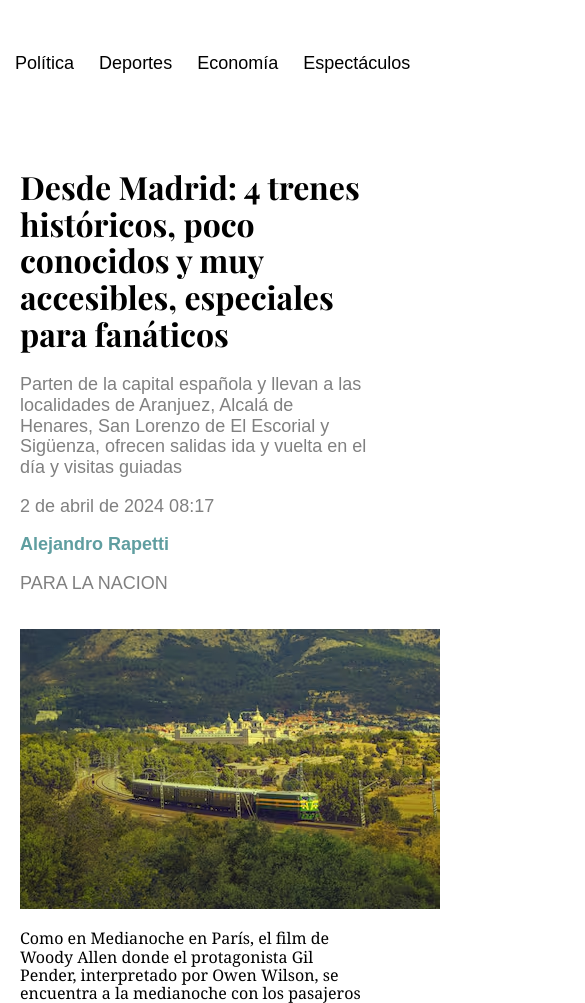
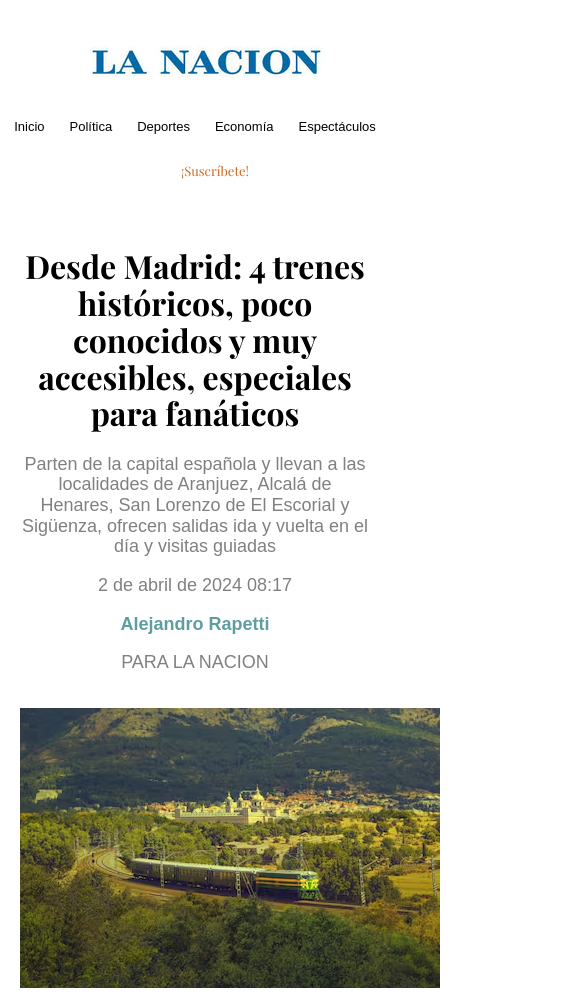
Before and after one commit to BelenRamos/RepoLPPA2024-BeRa, a plain HTML site: page index.html in a window 390 px wide. Shown: the top 1003 px of the page, 585 px wide, since content can reach past the window. Drawn offline with Linux system fonts and the light colour scheme.

Commit message:
Mobile first

```diff
--- a/styles/estilos.css
+++ b/styles/estilos.css
@@ -3,6 +3,8 @@
     src: url('fonts/PlayfairDisplay-VariableFont_wght.ttf') format('truetype');
 }
 
+
+                                            /* Estilos generales */
 h1, h2 {
     font-family: 'Playfair Display', serif;
 }
@@ -99,13 +101,13 @@ footer {
 
 }
 
-/* Estilos para el encabezado */
+
 header {
     display: flex;
     flex-direction: column;
 }
 
-                    /* Estilos para el contenedor del logo, menú y botón de suscripción */
+                                    /* Estilos para el contenedor del logo, menú y botón de suscripción */
 .logo-container {
     display: flex;
     align-items: center;
@@ -117,8 +119,6 @@ header {
 }
 
 /* Estilos para el menú de navegación */
-
-
 .menu {
     list-style: none;
     padding: 0;
@@ -144,6 +144,7 @@ header {
 
 /* Estilos para el botón de suscripción */
 .subscribe-container {
+    display: flex;
     margin-left: 140px;
 }
 
@@ -151,3 +152,51 @@ header {
 .header-content {
     margin-top: 20px;
 }
+
+
+/* Media query para dispositivos móviles */
+@media only screen and (max-width: 600px) {
+    /* Ajustes para dispositivos móviles */
+    header {
+        text-align: center; /* Centra el contenido del encabezado */
+    }
+
+    .logo-container {
+        flex-direction: column; /* Cambia la dirección de los elementos a columna */
+        align-items: center; /* Centra los elementos horizontalmente */
+
+    }
+
+    .logo-content{
+        margin-left: 150px;
+    }
+
+    nav {
+        margin-top: 10px; /* Agrega espacio entre el logo y el menú */
+    }
+
+    .subscribe-container {
+        display: flex;
+        justify-content: center; /* Centra el contenido horizontalmente */
+        align-items: center; /* Centra el contenido verticalmente */
+        margin-top: 20px;
+        margin-right: 100px;
+    }
+
+    .menu li a {
+        font-size: small; /* Reducir el tamaño de la fuente del menú */
+    }
+
+    .subscribe-button {
+        font-size: small; /* Reducir el tamaño de la fuente del botón de suscripción */
+        padding: 8px 16px; /* Reducir el relleno del botón de suscripción */
+        border: none;
+        margin: 0px;
+
+
+    }
+
+    main article {
+        text-align: justify; /* Ajusta el texto del artículo */
+    }
+}
```
